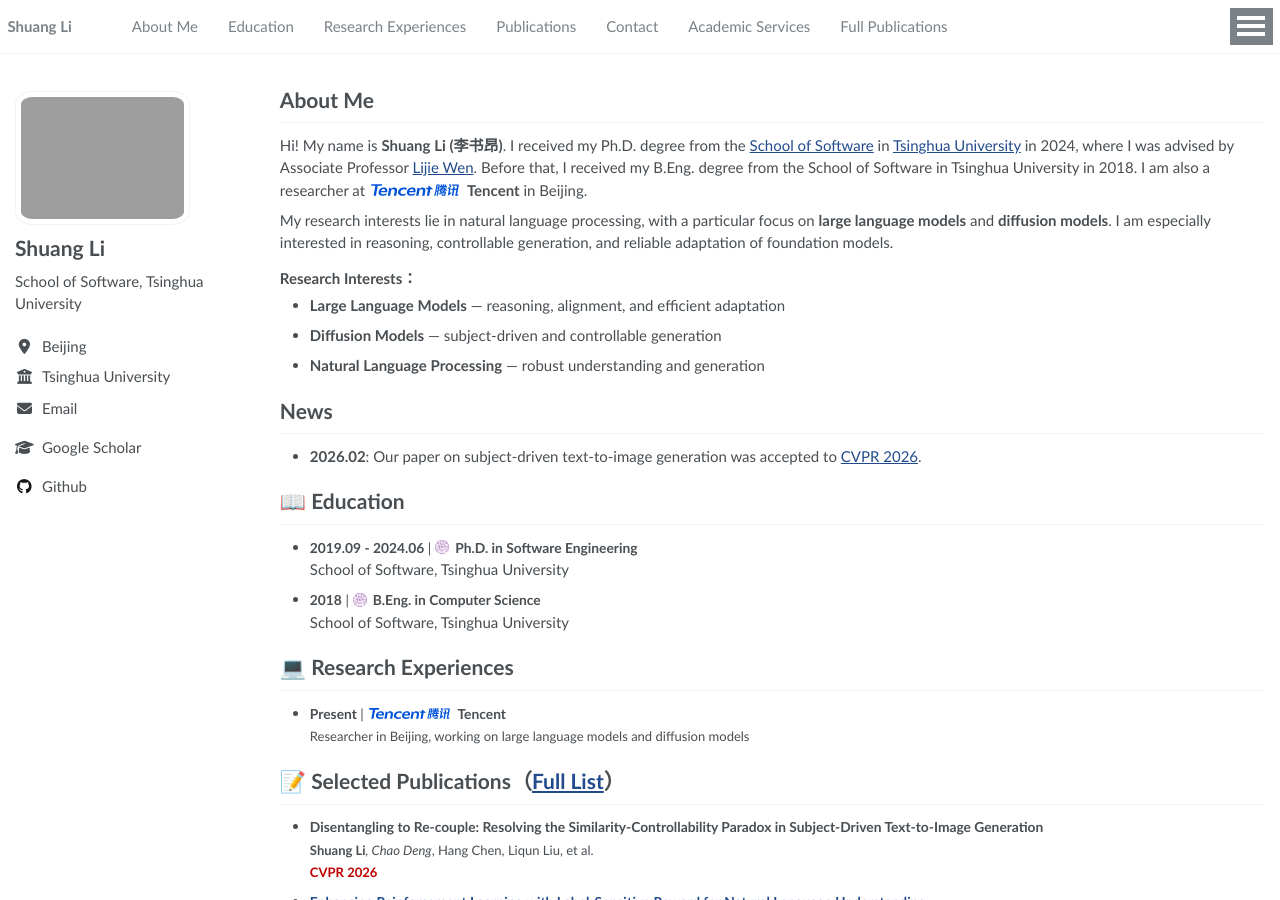
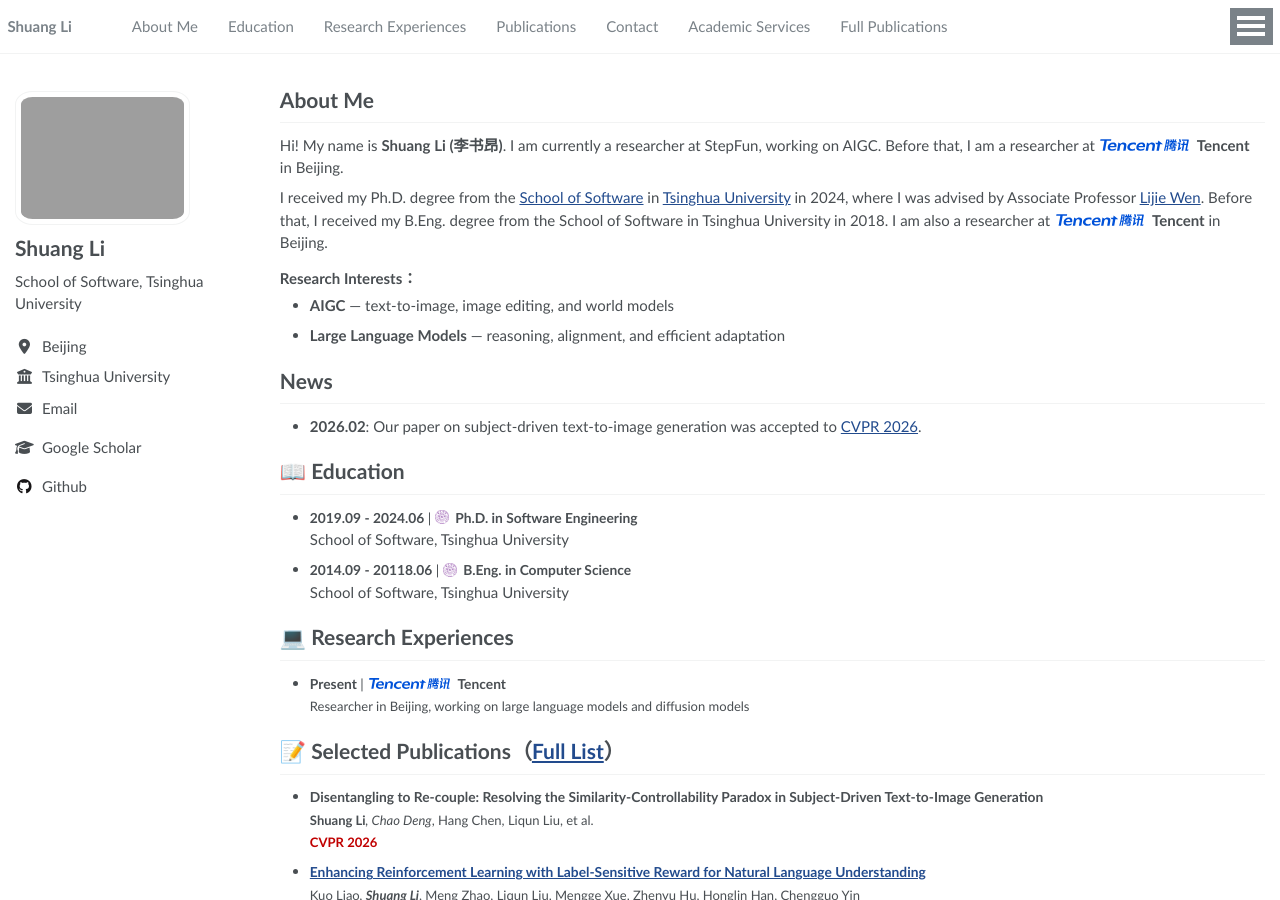
Before and after one commit to thulishuang/thulishuang.github.io, a Jekyll site: the page built from _pages/about.md, in a window 1280 px wide and 900 px high. Built offline with Jekyll 4.4.1, drawn with Linux system fonts in a browser that asks for light colours; a script that is not in the unit is left out.

Commit message:
Revise 'About Me' section with current role and research
Updated personal information and research interests.

```diff
--- a/_pages/about.md
+++ b/_pages/about.md
@@ -11,15 +11,15 @@ redirect_from:
 
 # About Me
 
-Hi! My name is **Shuang Li (李书昂)**. I received my Ph.D. degree from the [School of Software](https://www.thss.tsinghua.edu.cn/) in [Tsinghua University](https://www.tsinghua.edu.cn/) in 2024, where I was advised by Associate Professor [Lijie Wen](https://www.thss.tsinghua.edu.cn/faculty/wenlijie.htm). Before that, I received my B.Eng. degree from the School of Software in Tsinghua University in 2018. I am also a researcher at <img src="images/tencent.svg" class="inline-logo inline-logo-wide" alt="Tencent logo"> **Tencent** in Beijing.
+Hi! My name is **Shuang Li (李书昂)**. I am currently a researcher at StepFun, working on AIGC. Before that, I am a researcher at <img src="images/tencent.svg" class="inline-logo inline-logo-wide" alt="Tencent logo"> **Tencent** in Beijing.
 
-My research interests lie in natural language processing, with a particular focus on **large language models** and **diffusion models**. I am especially interested in reasoning, controllable generation, and reliable adaptation of foundation models.
+I received my Ph.D. degree from the [School of Software](https://www.thss.tsinghua.edu.cn/) in [Tsinghua University](https://www.tsinghua.edu.cn/) in 2024, where I was advised by Associate Professor [Lijie Wen](https://www.thss.tsinghua.edu.cn/faculty/wenlijie.htm). Before that, I received my B.Eng. degree from the School of Software in Tsinghua University in 2018. I am also a researcher at <img src="images/tencent.svg" class="inline-logo inline-logo-wide" alt="Tencent logo"> **Tencent** in Beijing.
 
 ### Research Interests：
 
+- **AIGC** — text-to-image, image editing, and world models
 - **Large Language Models** — reasoning, alignment, and efficient adaptation
-- **Diffusion Models** — subject-driven and controllable generation
-- **Natural Language Processing** — robust understanding and generation
+
 
 <span class='anchor' id='news'></span>
 
@@ -34,7 +34,7 @@ My research interests lie in natural language processing, with a particular focu
 - <span class="entry-title">**2019.09 - 2024.06** | <img src="images/tsinghua.svg" class="inline-logo" alt="Tsinghua logo"> **Ph.D. in Software Engineering**</span>
   School of Software, Tsinghua University
 
-- <span class="entry-title">**2018** | <img src="images/tsinghua.svg" class="inline-logo" alt="Tsinghua logo"> **B.Eng. in Computer Science**</span>
+- <span class="entry-title">**2014.09 - 20118.06** | <img src="images/tsinghua.svg" class="inline-logo" alt="Tsinghua logo"> **B.Eng. in Computer Science**</span>
   School of Software, Tsinghua University
 
 <span class='anchor' id='experiences'></span>
```
